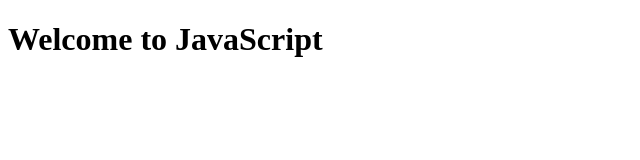
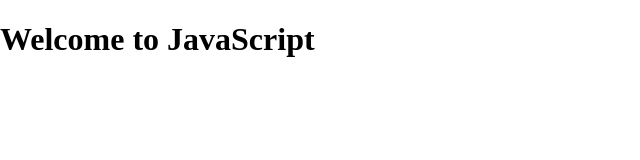
Before and after one commit to andrewteece/JavaScript-Exercies, a plain HTML site: page index.html in a window 1280 px wide. Shown: the whole page, without its empty margins (0-640 px from the left). Drawn offline with Linux system fonts and the light colour scheme; the site is published under a folder, as on GitHub Pages, so addresses that start at the root find nothing.

Commit message:
boilerplate

```diff
--- a/index.html
+++ b/index.html
@@ -4,8 +4,11 @@
   <meta charset="UTF-8">
   <meta name="viewport" content="width=device-width, initial-scale=1.0">
   <meta http-equiv="X-UA-Compatible" content="ie=edge">
-  <link rel="stylesheet" href="/css/normalize.css">
-  <link rel="stylesheet" href="/css/styles.css">
+  <link rel="stylesheet" href="css/normalize.css">
+  <link rel="stylesheet" href="css/styles.css">
+  <script type="text/javascript" href="js/random.js">
+
+  </script>
   <title>JavaScript Exercises</title>
 </head>
 <body>
```
